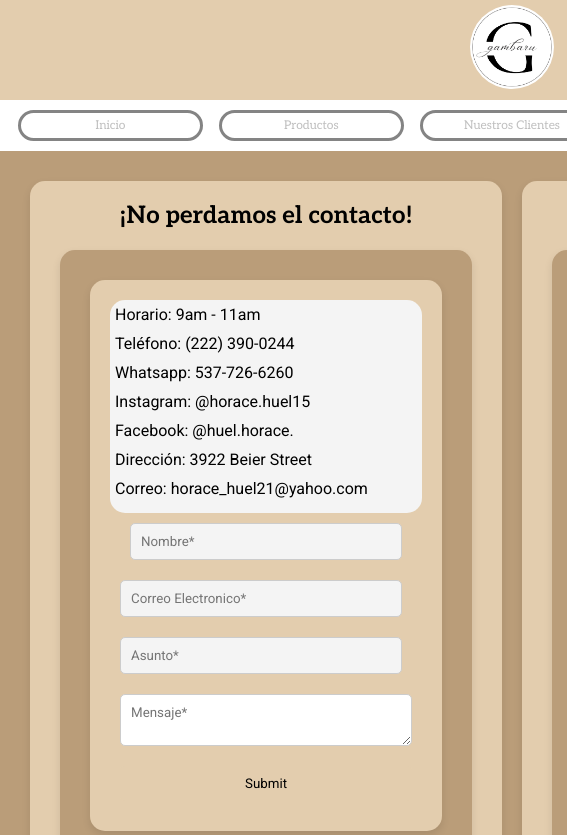
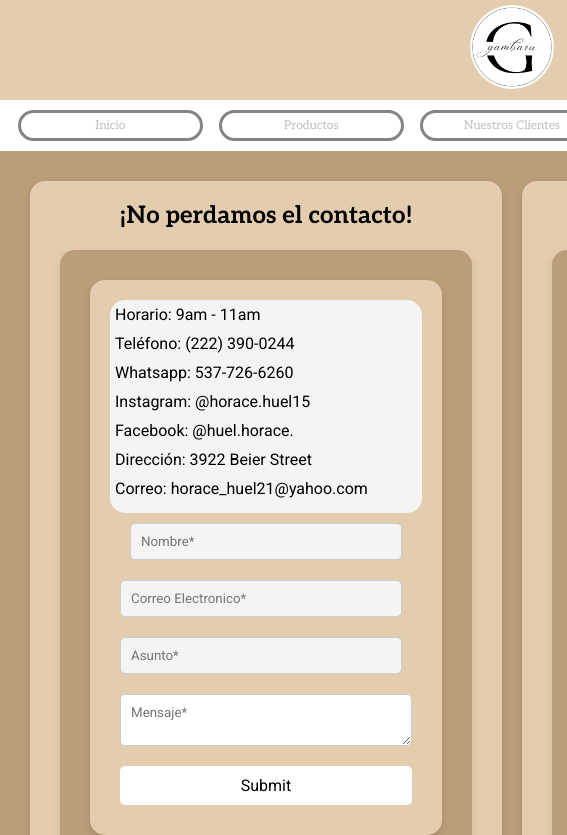
Before and after one commit to benjamin-herrera/gambaru-website, a website: page pages/contacto.html in a window 1024 px wide. Shown: the top 835 px of the page, 0-567 px from the left. Drawn offline with Linux system fonts and the light colour scheme.

Commit message:
Detalles-3

```diff
--- a/sass/layout/_main-contacto.scss
+++ b/sass/layout/_main-contacto.scss
@@ -82,7 +82,7 @@
 .camposIngreso input[type="submit"]{
     flex: 1 1 100%;
     padding: .625rem;
-    background-color: #E3CDAE;
+    background-color: white;
     color: rgb(0, 0, 0);
     border: none;
     border-radius: .3125rem;
--- a/sass/layout/mediaQ/_media1024.scss
+++ b/sass/layout/mediaQ/_media1024.scss
@@ -370,6 +370,19 @@
 
 
 
+    .camposIngreso input[type="submit"]{
+        flex: 1 1 100%;
+        padding: .625rem;
+        background-color: white;
+        color: rgb(0, 0, 0);
+        border: none;
+        border-radius: .3125rem;
+        cursor: pointer;
+        font-size: 1rem;
+        font-family: "Roboto", sans-serif;
+    }
+
+
     .footerGlobal{
         display: flex;
         flex-direction: row;
--- a/sass/layout/mediaQ/_media4k.scss
+++ b/sass/layout/mediaQ/_media4k.scss
@@ -515,7 +515,7 @@
         .camposIngreso input[type="submit"]{
             flex: 1 1 100%;
             padding: .625rem;
-            background-color: #E3CDAE;
+            background-color: white;
             color: rgb(0, 0, 0);
             border: none;
             border-radius: .3125rem;
```
Also changed, not shown: css/style.css.
